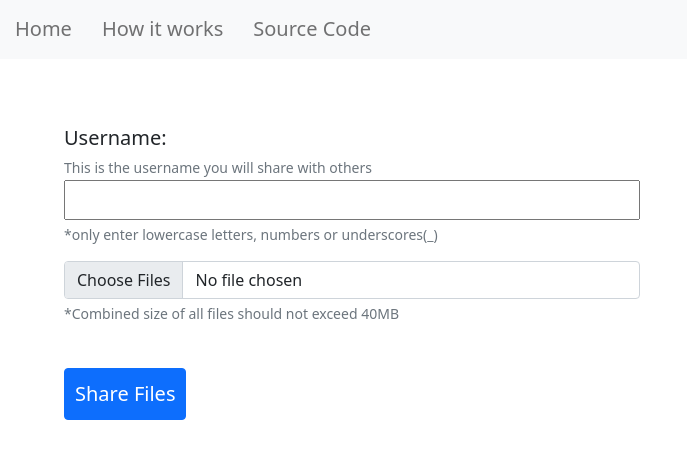
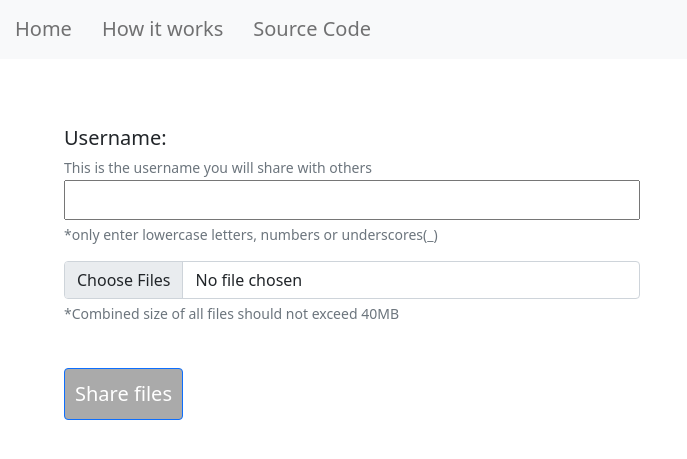
Before and after one commit to sajal-chuttani/BlueSock, a Flask app: template templates/share.html in a window 1280 px wide; the page is wider, and only the part inside the window is pictured. Shown: the part 201-660 px from the top of that part, without its empty margins (0-687 px from the left). Run offline with Flask 2, Linux system fonts and the light colour scheme; the template is opened without the code that fills it, so the values that code supplies are empty; some libraries are stand-ins or nearby versions.

Commit message:
feature: Check size before upload
Files were uploaded and then the size was checked.
Javascript can now check the size of the files before they are
uploaded. If the total size of the files exceeds 40MB an alert is
raised. The "Share files button" is disabled on page load. If
total file size is less than 40MB the button is enabled.

```diff
--- /dev/null
+++ b/static/js/script.js
@@ -0,0 +1,27 @@
+
+const uploadBttn = document.getElementById('upload-bttn');
+const fileInput = document.getElementById('files');
+
+uploadBttn.disable = true;
+uploadBttn.style.backgroundColor = '#AAAAAA';
+
+
+const checkTotalFileSize = () => {
+    const allFiles = [...fileInput.files];
+    let totalsize = 0;
+    for (let i = 0; i < allFiles.length; i++) {
+        totalsize += allFiles[i].size;
+    }
+    if (totalsize === 0) return;
+    if (totalsize > 41943040) {
+        alert('Total file size exceeds 40MB limit.')
+    } else {
+        uploadBttn.disabled = false;
+        uploadBttn.style.backgroundColor = '#0B5ED7';
+    }
+}
+
+
+if (fileInput) {
+    fileInput.addEventListener('change', checkTotalFileSize);
+}
--- a/templates/base.html
+++ b/templates/base.html
@@ -39,6 +39,7 @@
     {% block content %} {% endblock %}
 
     <script src="https://cdn.jsdelivr.net/npm/bootstrap@5.0.2/dist/js/bootstrap.bundle.min.js" integrity="sha384-MrcW6ZMFYlzcLA8Nl+NtUVF0sA7MsXsP1UyJoMp4YLEuNSfAP+JcXn/tWtIaxVXM" crossorigin="anonymous"></script>
+    <script src="{{ url_for('static', filename='js/script.js') }}"></script>
   </body>
 
 </html>
--- a/templates/share.html
+++ b/templates/share.html
@@ -26,7 +26,7 @@
       <div id="emailHelp" class="form-text">*Combined size of all files should not exceed 40MB</div>
       <br>
 
-      <input onclick="showuploading()" class="btn btn-primary" type="submit" value="Share Files" style="margin-top:20px;  height:auto ; width :auto;font-size:20px ;padding:10px">
+      <button id="upload-bttn" onclick="showuploading()" class="btn btn-primary" type="submit" style="margin-top:20px;height:auto;width:auto;font-size:20px;padding:10px">Share files</button>
 
     </form>
 
```
